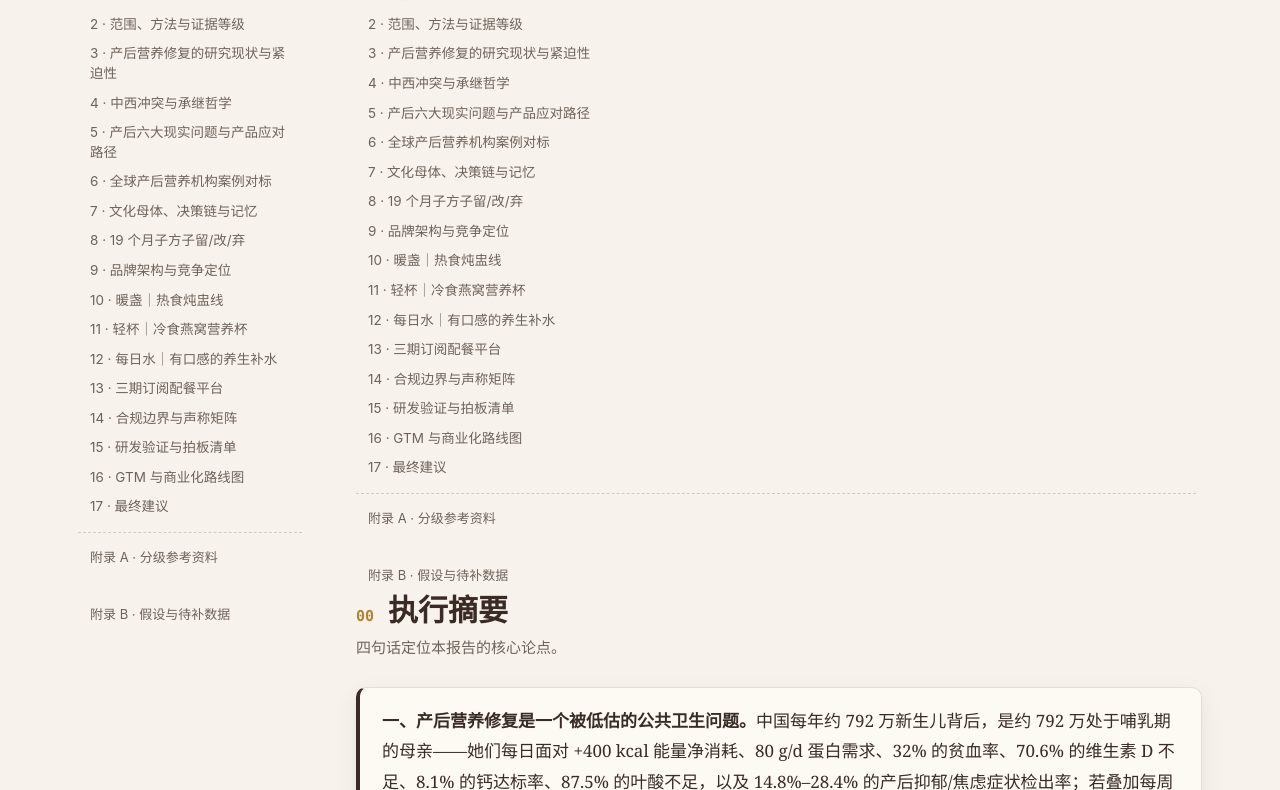
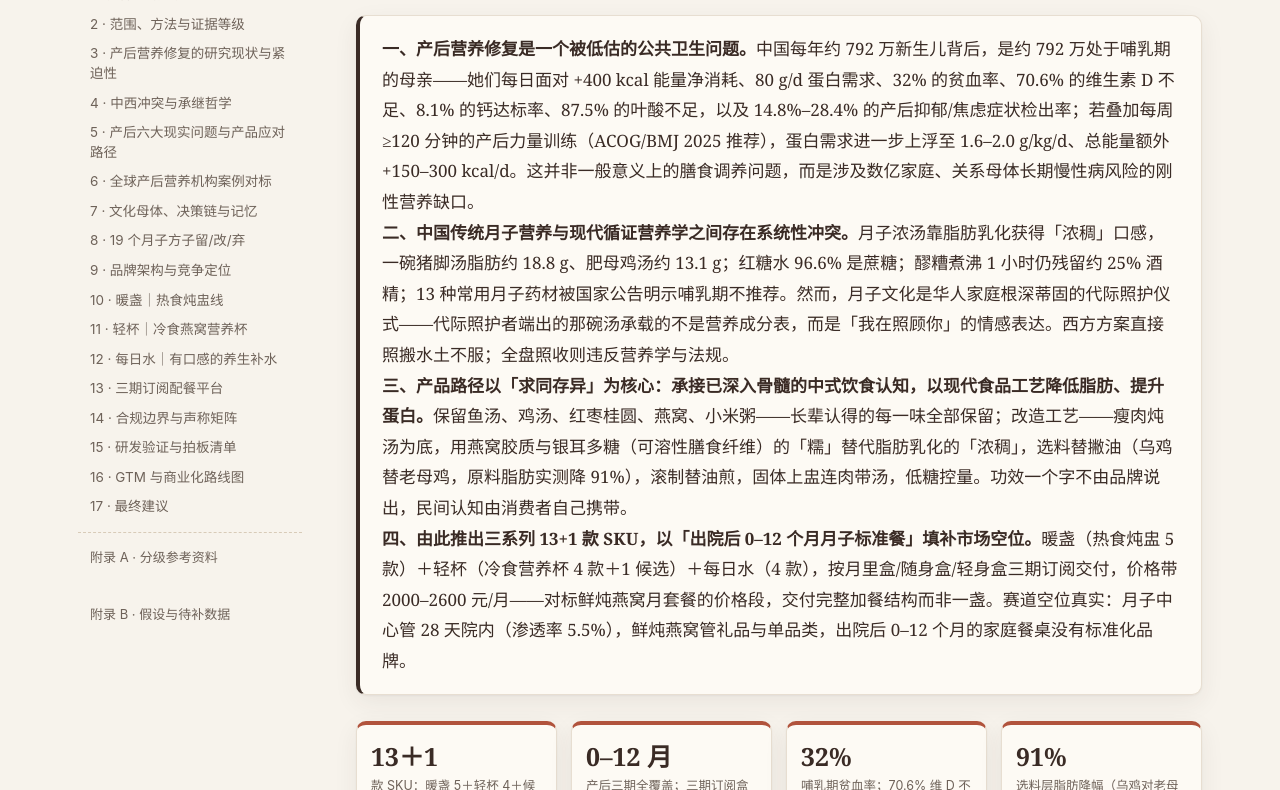
Before and after one commit to mricemelab-blip/birdnest-strategy-report, a plain HTML site: page postpartum-v1.html in a window 1280 px wide. Shown: the part 699-1489 px from the top of the page. Drawn offline with Linux system fonts and the light colour scheme.

Commit message:
fix: 删除重复目录块，修复滚动重影

```diff
--- a/postpartum-v1.html
+++ b/postpartum-v1.html
@@ -201,30 +201,7 @@ footer .fbrand{font-family:var(--serif);color:var(--navy);font-weight:700;font-s
 </aside>
 
 <main>
-<aside class="toc" id="toc">
-  <h2>报告目录</h2>
-  <ol>
-    <li><a href="#summary">执行摘要</a></li>
-    <li><a href="#ch1">1 · 产品思路总览</a></li>
-    <li><a href="#ch2">2 · 范围、方法与证据等级</a></li>
-    <li><a href="#ch3">3 · 产后营养修复的研究现状与紧迫性</a></li>
-    <li><a href="#ch4">4 · 中西冲突与承继哲学</a></li>
-    <li><a href="#ch5">5 · 产后六大现实问题与产品应对路径</a></li>
-    <li><a href="#ch6">6 · 全球产后营养机构案例对标</a></li>
-    <li><a href="#ch7">7 · 文化母体、决策链与记忆</a></li>
-    <li><a href="#ch8">8 · 19 个月子方子留/改/弃</a></li>
-    <li><a href="#ch9">9 · 品牌架构与竞争定位</a></li>
-    <li><a href="#ch10">10 · 暖盏｜热食炖盅线</a></li>
-    <li><a href="#ch11">11 · 轻杯｜冷食燕窝营养杯</a></li>
-    <li><a href="#ch12">12 · 每日水｜有口感的养生补水</a></li>
-    <li><a href="#ch13">13 · 三期订阅配餐平台</a></li>
-    <li><a href="#ch14">14 · 合规边界与声称矩阵</a></li>
-    <li><a href="#ch15">15 · 研发验证与拍板清单</a></li>
-    <li><a href="#ch16">16 · GTM 与商业化路线图</a></li>
-    <li><a href="#ch17">17 · 最终建议</a></li>
-  </ol>
-  <div class="toc-app"><a href="#refs">附录 A · 分级参考资料</a><br><a href="#appx-b">附录 B · 假设与待补数据</a></div>
-</aside>
+
 
 
 
```
